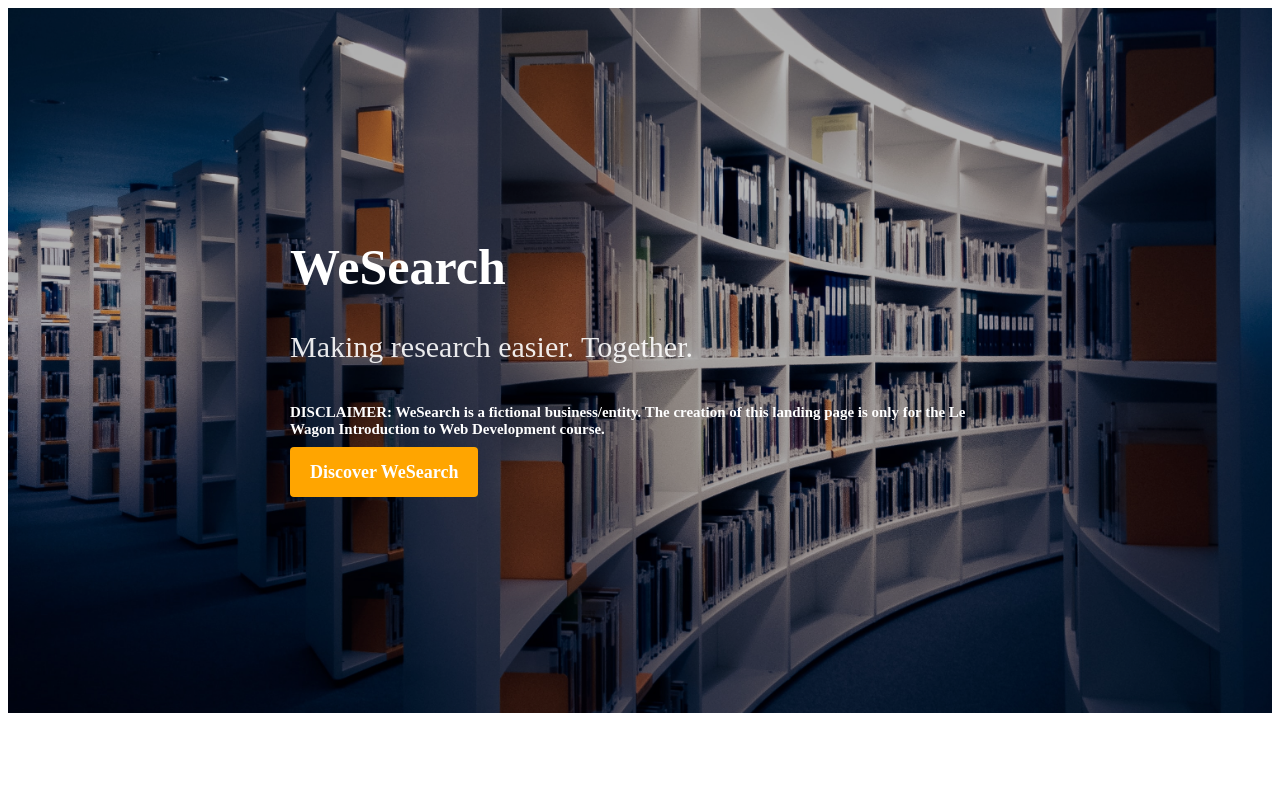
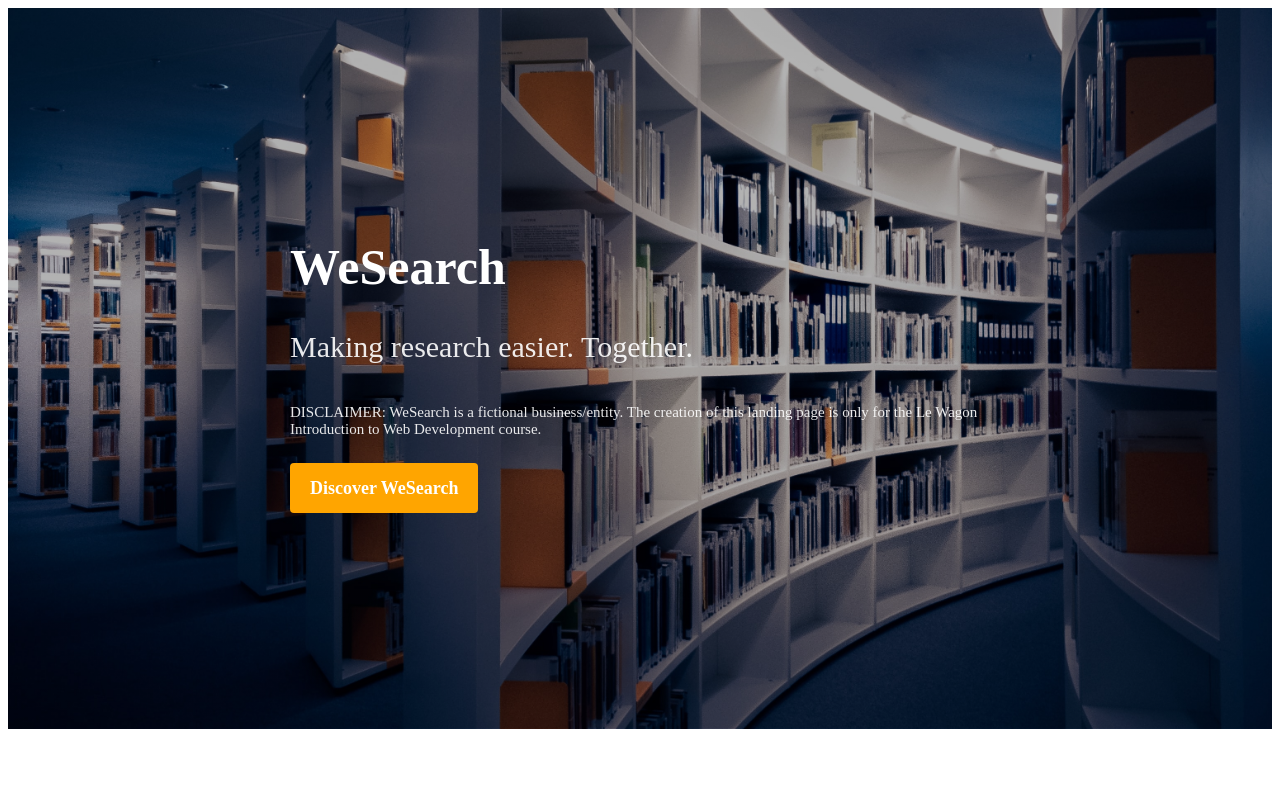
Before and after one commit to johnfloydkenneth-samson/landing, a plain HTML site: page index.html in a window 1280 px wide. Shown: the top 790 px of the page. Drawn offline with Linux system fonts and the light colour scheme; a script that the page names is missing.

Commit message:
Update banner.css

```diff
--- a/css/components/banner.css
+++ b/css/components/banner.css
@@ -17,7 +17,7 @@
 	margin-bottom: 40px;
 }
 
-.banner h3 {
+.banner h5 {
 	font-size: 15px;
 	font-weight: lighter;
 	opacity: 0.9;
```
